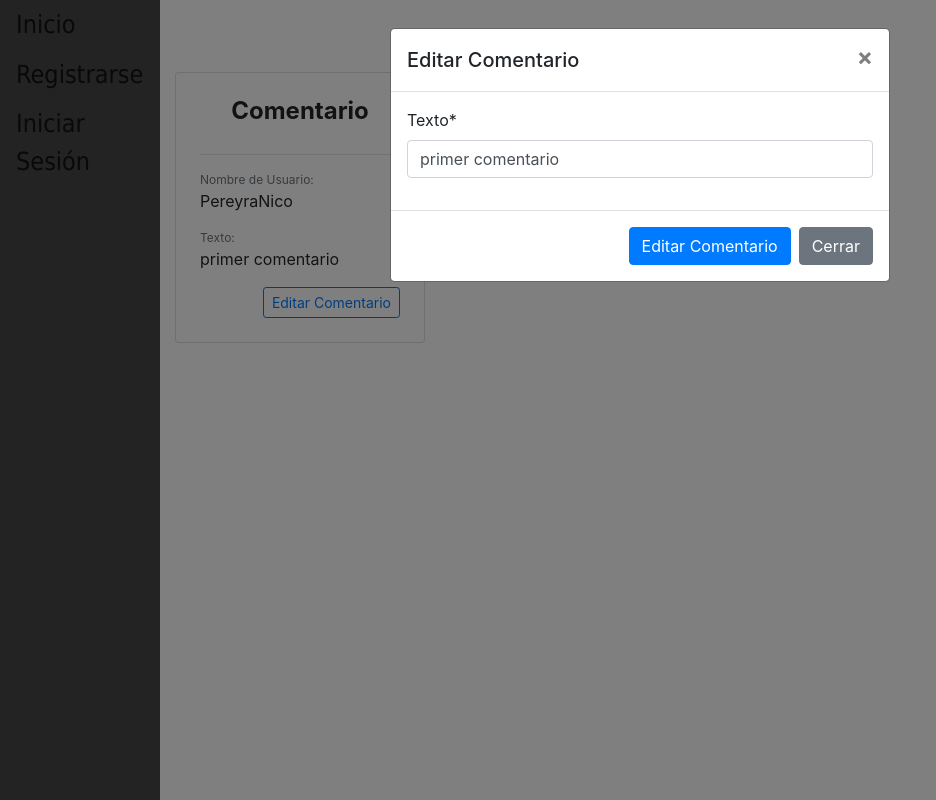
After one commit to tsirigoin/is2-combi19, a Django app: page /accounts/comentarios/editar/1 in a window 1280 px wide, after a click on "Editar Comentario". The commit adds this page. Shown: the whole page, without its empty margins (0-936 px from the left). Run offline with Django 3.2, Linux system fonts and the light colour scheme; data comes from the database, SQL or seed files in the repository; both versions use the stored data as it was after the commit; some libraries are stand-ins or nearby versions.

Commit message:
arreglos en comentarios
arreglo en comentarios

```diff
--- a/pagina/main/forms.py
+++ b/pagina/main/forms.py
@@ -7,7 +7,5 @@ class CustomComentarioForm(forms.ModelForm):
 	class Meta:
 		model = Comentario
 		fields = (
-            'usuario',
 			'texto',
-            'viaje'
 		)
--- a/pagina/main/urls.py
+++ b/pagina/main/urls.py
@@ -11,5 +11,6 @@ urlpatterns = [
     url(r'^search/$', views.viaje_list, name='search'),
     path('accounts/comentarios/<viaje_id>/', regviews.comentarios, name="comentario"),
     path(r'accounts/comentarios/eliminar/<comentario_id>/', regviews.eliminar_comentario, name="eliminarcomentario"),
-
+    path(r'accounts/comentarios/editar/<comentario_id>', regviews.modificar_comentario, name="editarcomentario"),
+    #path('accounts/comentarios/guardarcomentario/<viaje_id>/', regviews.comentarios_guardar, name="guardarcomentario"),
 ]
--- /dev/null
+++ b/pagina/users/templates/users/comentario.html
@@ -0,0 +1,58 @@
+{% extends "main/base.html" %}
+
+{% block content %}
+
+{% load crispy_forms_tags %}
+
+<!--User-->
+<br />
+<br />
+<div class="container mx-auto">
+    <div class="row">
+      <div class="col-sm-12 col-md-12 col-lg-3 pb-4">
+	    	<div class="card p-4">
+		    	<h4 class="card-title font-weight-bold text-center">Comentario</h4>
+		      	<hr />
+		    	<div class="card-text">
+		    		<p class="text-muted mb-0" style="font-size: 12px">Nombre de Usuario:</p>
+		    		<p>{{ com.usuario }}</p>
+		    		<p class="text-muted mb-0" style="font-size: 12px">Texto:</p>
+			  		<p>{{ com.texto }}</p>
+					<div class="text-right">
+						<button type="button" class="btn btn-outline-primary btn-sm" data-toggle="modal" data-target="#editarModal">Editar Comentario</button>
+					</div>
+		        </div>
+	    	</div>
+	  	</div>
+
+	</div>
+</div>
+
+<!-- Comentario Model -->
+<div class="modal fade" tabindex="-1" id="editarModal" role="dialog">
+	<div class="modal-dialog" role="document">
+		<div class="modal-content">
+	      	<div class="modal-header">
+		        <h5 class="modal-title">Editar Comentario</h5>
+		    	<button type="button" class="close" data-dismiss="modal" aria-label="Close">
+		        	<span aria-hidden="true">&times;</span>
+		        </button>
+	        </div>
+	        <div class="modal-body">
+		        <form method="post">
+		          	{% csrf_token %}
+		          	{{ comentario|crispy }}
+	        </div>
+	      	<div class="modal-footer">
+	        		<button type="submit" class="btn btn-primary">Editar Comentario</button>
+	        	</form>
+	        	<button type="button" class="btn btn-secondary" data-dismiss="modal">Cerrar</button>
+	        </div>
+	    </div>
+  	</div>
+</div>
+
+
+
+
+{% endblock %}
--- a/pagina/users/templates/users/comentarios.html
+++ b/pagina/users/templates/users/comentarios.html
@@ -49,9 +49,7 @@
           		                    	<p class="card-text text-muted" style="font-size:12px">{{ c.usuario.username }}</p>
                                     <p class="card-text text-muted" style="font-size:12px">{{ c.texto }}</p>
                                     {%  if user == c.usuario %}
-                                    <div class="text-right">
-                                      <button type="button" class="btn btn-outline-primary btn-sm" data-toggle="modal" data-target="#comentarioModal">Editar</button>
-                                    </div>
+                                    <a href="{% url 'editarcomentario' c.id %}">Editar comentarios</a>
                                     <form action="{% url 'eliminarcomentario' c.id %}" method="post">
                                     	{% csrf_token %}
                                       <div class="text-right">
@@ -82,7 +80,7 @@
 		        </button>
 	        </div>
 	        <div class="modal-body">
-		        <form method="post">
+		        <form  method="post">
 		          	{% csrf_token %}
 		          	{{ comentarios|crispy }}
 	        </div>
--- a/pagina/users/templates/users/perfil.html
+++ b/pagina/users/templates/users/perfil.html
@@ -44,9 +44,8 @@
 		                  		<h5 class="card-title">{{ v.descripcion }}</h5>
 		                    	<p class="card-text text-muted" style="font-size:12px">{{ v.hora }}</p>
                           <p class="card-text text-muted" style="font-size:12px">{{ v.fecha }}</p>
-                          <p class="card-text text-muted" style="font-size:12px">'$'{{ v.precio }}</p>
+                          <p class="card-text text-muted" style="font-size:12px">${{ v.precio }}</p>
                           <p class="card-text text-muted" style="font-size:12px">{{ v.ruta }}</p>
-		                    	<a href="{{ p.url }}" class="btn btn-warning">Ver Viaje</a>
 		                	</div>
 		              	</div>
 		            </div>
@@ -70,7 +69,7 @@
 		                    	<p class="card-text text-muted" style="font-size:12px">{{ v.hora }}</p>
                           <p class="card-text text-muted" style="font-size:12px">{{ v.fecha }}</p>
                           <p class="card-text text-muted" style="font-size:12px">{{ v.ruta }}</p>
-                          <a href="{% url 'comentario' v.id%}">agregar comentarios</a>
+                          <a href="{% url 'comentario' v.id %}">agregar comentarios</a>
 		                	</div>
 		              	</div>
 		            </div>
--- a/pagina/users/views.py
+++ b/pagina/users/views.py
@@ -34,24 +34,40 @@ def perfil(response):
 	})
 
 def comentarios(response,viaje_id):
-		if response.method == 'POST':
-			form = CustomComentarioForm(response.POST)
-			if form.is_valid():
-				form.save()
-				return redirect('comentario', viaje_id)
-		else:
-			viajes = Viaje.objects.get(pk=viaje_id)
-			comentarios = CustomComentarioForm()
-			return render(response, 'users/comentarios.html',{'user': response.user, 'viajes': viajes,
-		 	'comentarios': comentarios })
+	if response.method == 'POST':
+		form = CustomComentarioForm(response.POST)
+		if form.is_valid():
+			via = Viaje.objects.get(pk=viaje_id)
+			comentario = Comentario(usuario=response.user,
+									texto=form.cleaned_data['texto'],
+									viaje=via)
+			comentario.save()
+			return redirect('comentario', viaje_id)
+	else:
+		viajes = Viaje.objects.get(pk=viaje_id)
+		comentarios = CustomComentarioForm()
+		return render(response, 'users/comentarios.html',{'user': response.user, 'viajes': viajes,
+	 			'comentarios': comentarios })
+
+
 
 def eliminar_comentario(response, comentario_id):
 	comentario = Comentario.objects.get(id=comentario_id)
+	viaje_id = comentario.viaje.id
 	comentario.delete()
-	return redirect('perfil')
+	return redirect('comentario', viaje_id)
 
-#def modificar_comentario(response,comentario_id):
-
-	#return render(response,'users/perfil.html',{'user': response.user,
-	#	'user_form': user_form, 'viajes_finalizados': viajes_finalizados, 'viajes_pendientes': viajes_pendientes,
-	#})
+def modificar_comentario(response,comentario_id):
+	if response.method == 'POST':
+		form = CustomComentarioForm(response.POST)
+		if form.is_valid():
+			comentario = Comentario.objects.get(id=comentario_id)
+			comentario.texto= form.cleaned_data['texto']
+			comentario.save()
+			return redirect('editarcomentario', comentario_id)
+	else:
+		comen = Comentario.objects.get(id=comentario_id)
+		comentario = CustomComentarioForm(instance=comen)
+		return render(response,'users/comentario.html',{'user': response.user, 'com':comen,
+			'comentario': comentario,
+	})
```
Also changed, not shown: pagina/db.sqlite3.
